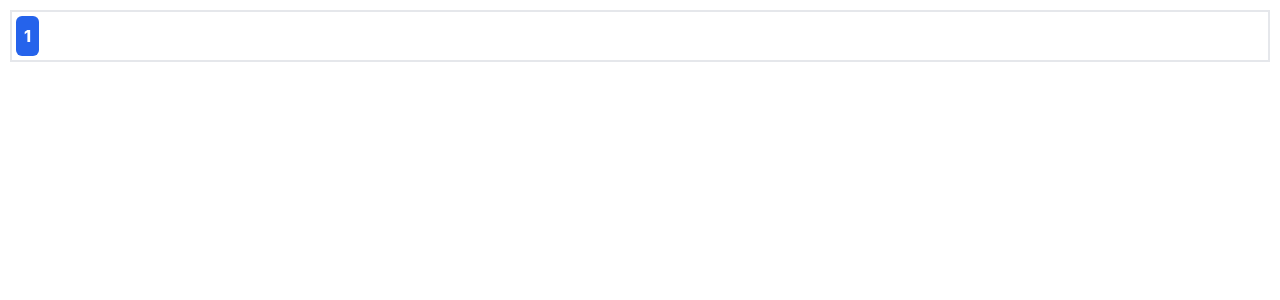
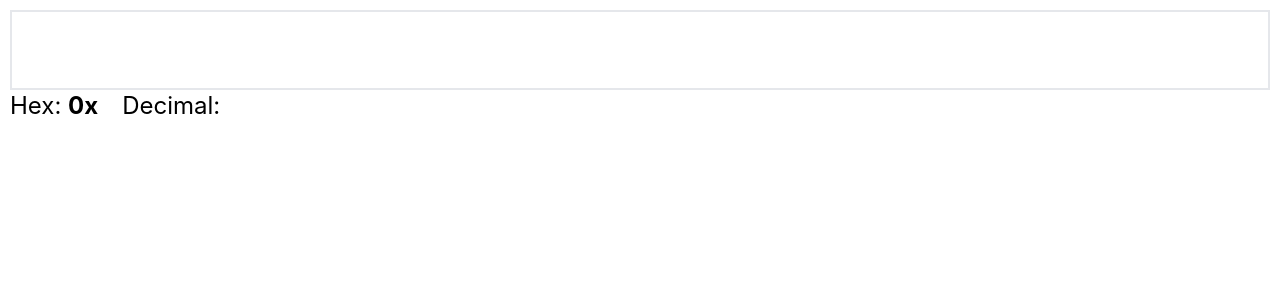
Before and after one commit to PPillau/bitman, a React (Create React App) app: page / in a window 1280 px wide. Shown: the top 300 px of the page. Built offline with nearby package versions, Linux system fonts and the light colour scheme.

Commit message:
Working state

```diff
--- a/package.json
+++ b/package.json
@@ -17,7 +17,7 @@
     "web-vitals": "^1.1.2"
   },
   "scripts": {
-    "start": "craco start",
+    "start": "set PORT=3006 && craco start",
     "build": "craco build",
     "test": "craco test",
     "eject": "react-scripts eject"
--- a/src/App.js
+++ b/src/App.js
@@ -6,13 +6,14 @@ import classNames from 'classnames';
 
 function App() {
   const [activeInput, setActiveInput] = React.useState(false);
-  const [content, setContent] = React.useState([
-    <BitBox key='0' bit='1' active={true}></BitBox>,
-  ]);
+  const [bitContent, setBitContent] = React.useState('');
+  const [hexContent, setHexContent] = React.useState('');
+  const [decContent, setDecContent] = React.useState('');
+  const [content, setContent] = React.useState([]);
 
-  const handleActiveInput = (e) => {
+  const handleActiveInput = React.useCallback((e) => {
     setActiveInput(true);
-  };
+  }, []);
 
   const handleKeyInput = React.useCallback(
     (e) => {
@@ -25,29 +26,50 @@ function App() {
         '-----------------------------------------'
       );
       if (activeInput && numRegex.test(parseInt(e.key))) {
+        let temp = bitContent + e.key;
+        setBitContent(temp);
+        setHexContent(parseInt(temp, 2).toString(16));
+        setDecContent(parseInt(temp, 2).toString(10));
         setContent([
           ...content,
           <BitBox key={content.length} bit={e.key} active={false}></BitBox>,
         ]);
       }
     },
-    [activeInput, content]
+    [activeInput, content, bitContent, hexContent]
   );
 
   React.useEffect(() => {
-    document.body.addEventListener('keypress', handleKeyInput);
-  }, []);
+    window.addEventListener('keydown', handleKeyInput);
+
+    return () => {
+      window.removeEventListener('keydown', handleKeyInput);
+    };
+  }, [handleKeyInput]);
 
   return (
     <div className='App'>
       <div
-        className={classNames('border-2 p-1 flex justify-start', {
-          'border-black': activeInput,
-          'border-grey-100': !activeInput,
-        })}
+        className={classNames(
+          'border-2 h-20 p-1 flex justify-start items-center',
+          {
+            'border-black': activeInput,
+            'border-grey-100': !activeInput,
+          }
+        )}
         onClick={handleActiveInput}
       >
         {content}
+      </div>
+      <div className='text-2xl'>
+        {' '}
+        <span className='mr-6'>
+          Hex: <span className='font-bold'>0x</span>
+          <span className='uppercase font-bold'>{hexContent}</span>
+        </span>
+        <span className='mr-6'>
+          Decimal: <span className='uppercase font-bold'>{decContent}</span>
+        </span>
       </div>
     </div>
   );
--- a/src/components/BitBox.js
+++ b/src/components/BitBox.js
@@ -4,13 +4,13 @@ import classNames from 'classnames';
 export default function BitBox({ bit, ac }) {
   const [active] = React.useState(ac);
   return (
-    <div
+    <span
       className={classNames(
-        'inline-block rounded-md text-white font-extrabold text-center px-2 py-2 mr-2',
+        'flex inline-block justify-center rounded-md items-center text-white font-extrabold text-center h-12 w-8 px-2 py-2 mr-2',
         { 'bg-blue-600': !active, 'bg-green-600': active }
       )}
     >
       {bit}
-    </div>
+    </span>
   );
 }
```
Also changed, not shown: 1 other file (tests, documents, lock files or other folders).
